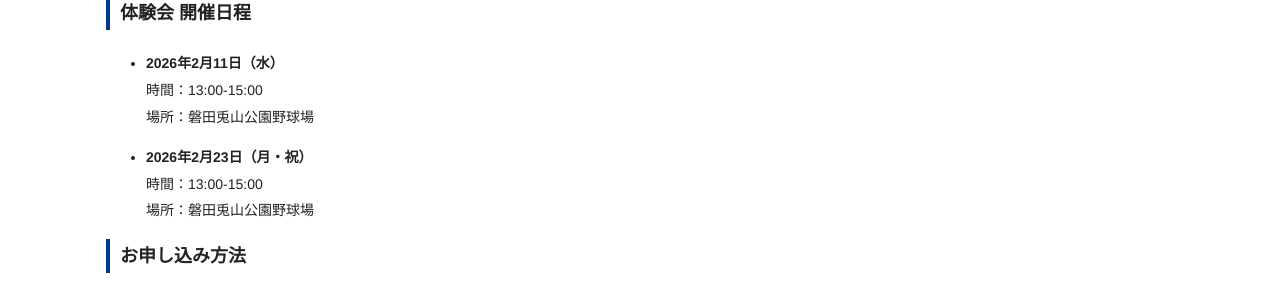
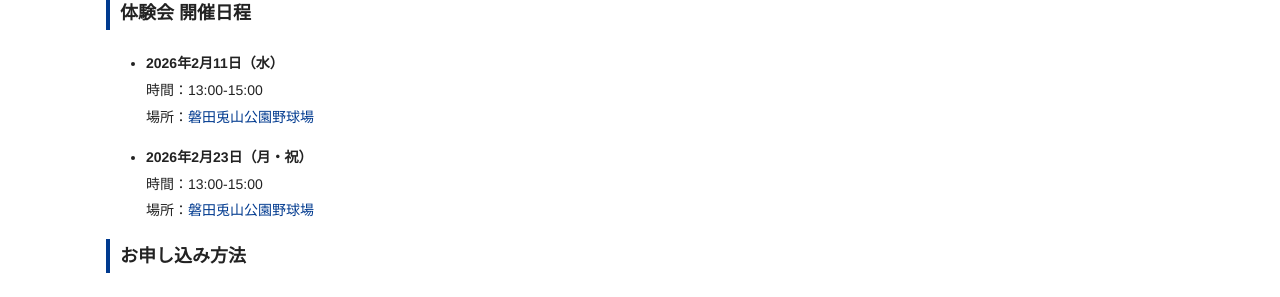
Before and after one commit to moutineigo/baseball, a Jekyll site: the page built from _posts/2026-01-27-welcome.md, in a window 1280 px wide. Shown: the part 445-742 px from the top of the page. Built offline with Jekyll 4.4.1, drawn with Linux system fonts in a browser that asks for light colours; some of the changed lines change nothing that is shown.

Commit message:
Add files via upload

```diff
--- a/_posts/2026-01-27-welcome.md
+++ b/_posts/2026-01-27-welcome.md
@@ -19,11 +19,11 @@ title: 体験会申し込みを開始しました。
 
 - **2026年2月11日（水）**
   時間：13:00-15:00
-  場所：磐田兎山公園野球場
+  場所：[磐田兎山公園野球場](https://maps.app.goo.gl/WUMTo3SxXWWpeedWA){:target="_blank" rel="noopener"}
 
 - **2026年2月23日（月・祝）**
   時間：13:00-15:00
-  場所：磐田兎山公園野球場
+  場所：[磐田兎山公園野球場](https://maps.app.goo.gl/WUMTo3SxXWWpeedWA){:target="_blank" rel="noopener"}
 
 
 ## お申し込み方法
```
